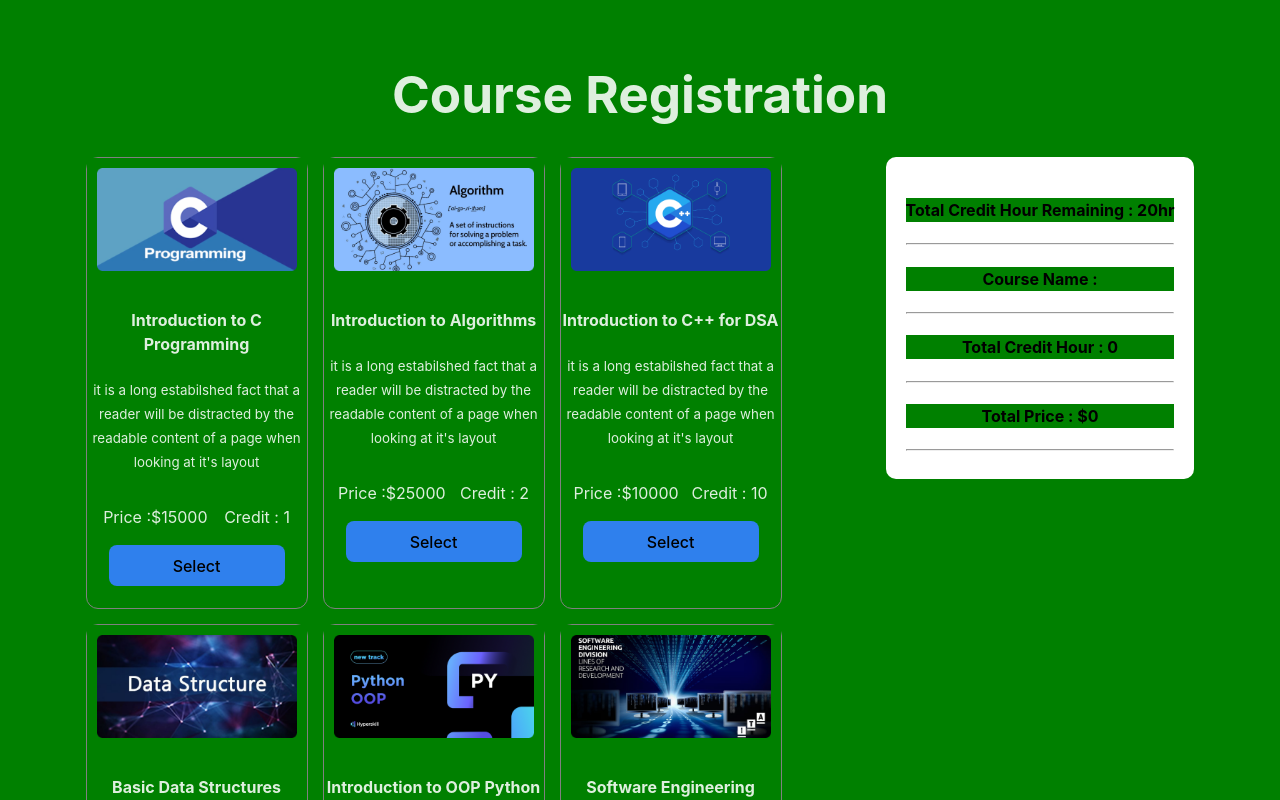
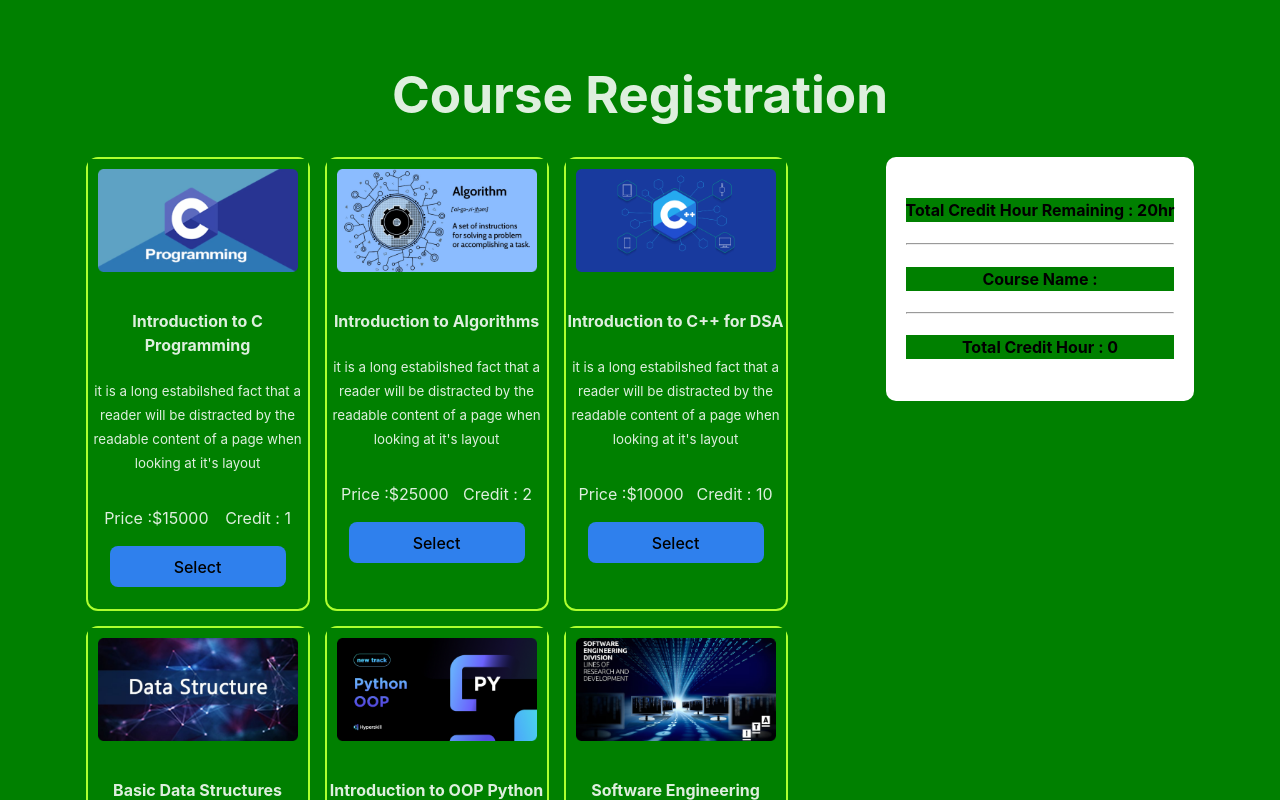
Before and after one commit to hirendranath/course-registration-site, a React (Vite) app: page / in a window 1280 px wide. Shown: the top 800 px of the page. Built offline with nearby package versions, Linux system fonts and the light colour scheme.

Commit message:
readmy.md file added with question answer

```diff
--- a/src/components/Cart/Cart.jsx
+++ b/src/components/Cart/Cart.jsx
@@ -1,7 +1,7 @@
 /* eslint-disable react/prop-types */
 import "./Cart.css"
 
-const Cart = ({ selectedCard, totalRemaining, totalCredit, totalPrice}) => {
+const Cart = ({ selectedCard, totalRemaining, totalCredit}) => {
     return (
         <div className="Cart-container">
             <h4>Total Credit Hour Remaining : {totalRemaining}hr</h4>
@@ -19,9 +19,6 @@ const Cart = ({ selectedCard, totalRemaining, totalCredit, totalPrice}) => {
             <hr />
 
             <h4>Total Credit Hour : {totalCredit}</h4>
-            <hr />
-            <h4>Total Price : ${totalPrice}</h4>
-            <hr />
         </div>
     );
 };
--- a/src/components/Home/Home.css
+++ b/src/components/Home/Home.css
@@ -4,7 +4,7 @@
 .card {
     width: 220px;
     height: 450px;
-    border: 1px solid gray;
+    border: 2px solid greenyellow;
     border-radius: 12px;
 }
 .photo{
--- a/src/components/Home/Home.jsx
+++ b/src/components/Home/Home.jsx
@@ -12,11 +12,9 @@ const Home = () => {
     const [totalCredit, setTotalCredit] = useState(0);
 
 
-    const [totalPrice, setTotalPrice] = useState(0);
-
 
     useEffect(() => {
-        fetch("./data.json")
+        fetch("data.json")
             .then((res) => res.json())
             .then((data) => setAllCourse(data));
     }, []);
@@ -27,8 +25,6 @@ const Home = () => {
         const isExist = selectedCourse.find((item) => item.id == course.id);
         let credit = course.credit;
         let count = course.credit;
-
-        const NewPrice = totalPrice + course.price;
 
         if (isExist) {
             return Swal.fire({
@@ -53,7 +49,6 @@ const Home = () => {
                 setTotalCredit(credit);
                 setTotalRemaining(totalremaining);
                 setSelectedCourse([...selectedCourse, course]);
-                setTotalPrice(NewPrice);
             }
         }
     };
@@ -82,7 +77,7 @@ const Home = () => {
                     </div>
 
                     <div className="cart">
-                        <Cart selectedCard={selectedCourse} totalRemaining={totalRemaining} totalCredit={totalCredit} totalPrice={totalPrice}></Cart>
+                        <Cart selectedCard={selectedCourse} totalRemaining={totalRemaining} totalCredit={totalCredit}></Cart>
                     </div>
 
                 </div>
```
